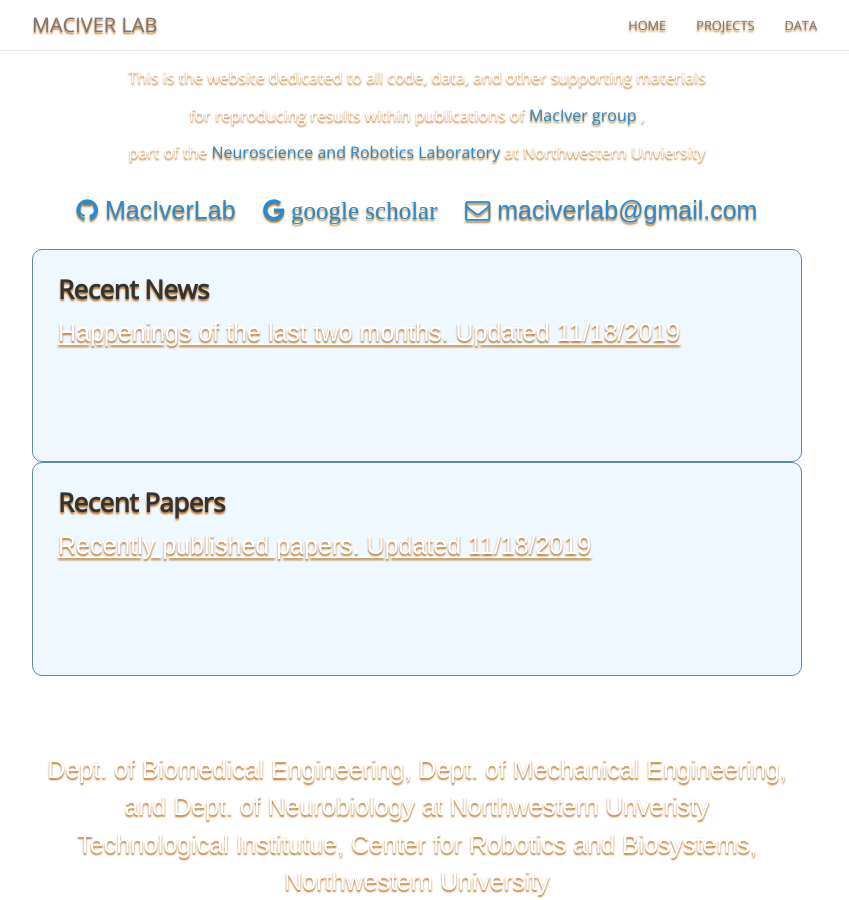
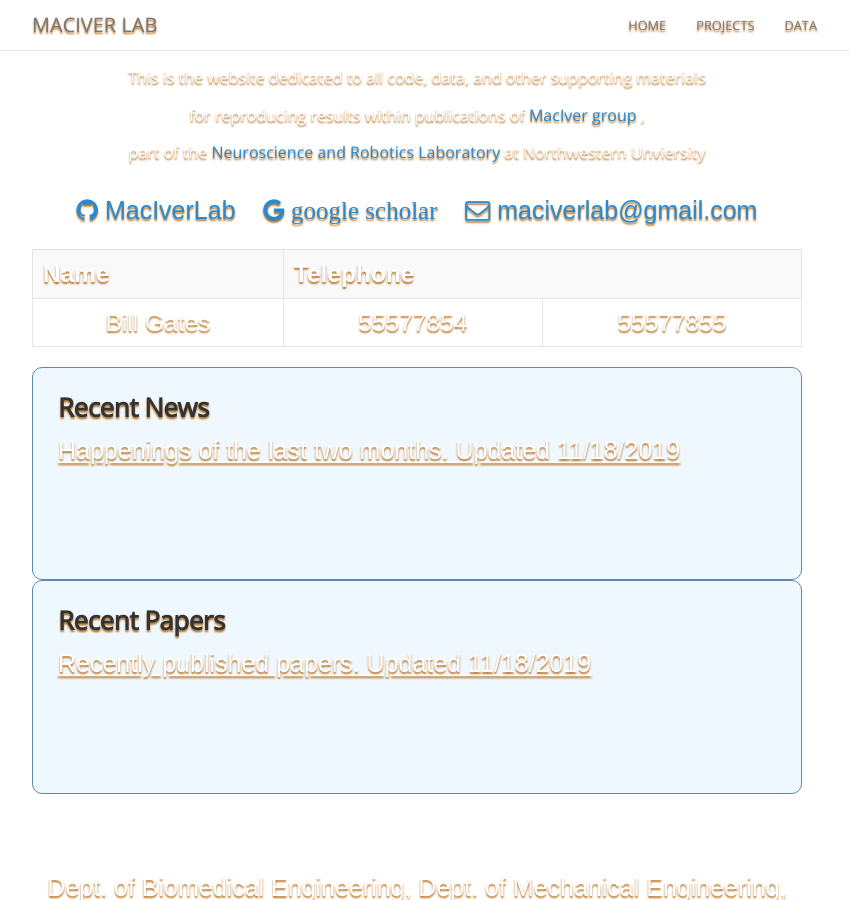
Before and after one commit to maciverlab/maciverlab.github.io, a Jekyll site: the page built from index.html, in a window 1280 px wide and 900 px high, scrolled down 514 px. Shown: the whole window, without its empty margins (223-1072 px from the left). Built offline with Jekyll 4.4.1, drawn with Linux system fonts in a browser that asks for light colours; nearby versions of some CDN libraries; comment, search, counter and statistics services are not loaded.

Commit message:
Update index.html

```diff
--- a/index.html
+++ b/index.html
@@ -15,6 +15,18 @@
       <a href="mailto:maciverlab@gmail.com"><i class="fa fa-envelope-o"></i> maciverlab@gmail.com</a>
       </a>
       </p>
+
+    <table style="width:100%">
+      <tr>
+        <th>Name</th>
+        <th colspan="2">Telephone</th>
+      </tr>
+      <tr>
+        <td>Bill Gates</td>
+        <td>55577854</td>
+        <td>55577855</td>
+      </tr>
+    </table>
 
     <div class="w3-container" style="   background: #f0f8ff; padding: 25px; border-radius:10px; border: 1px solid #5d8aa8">
         <div style="text-align:left">
```
